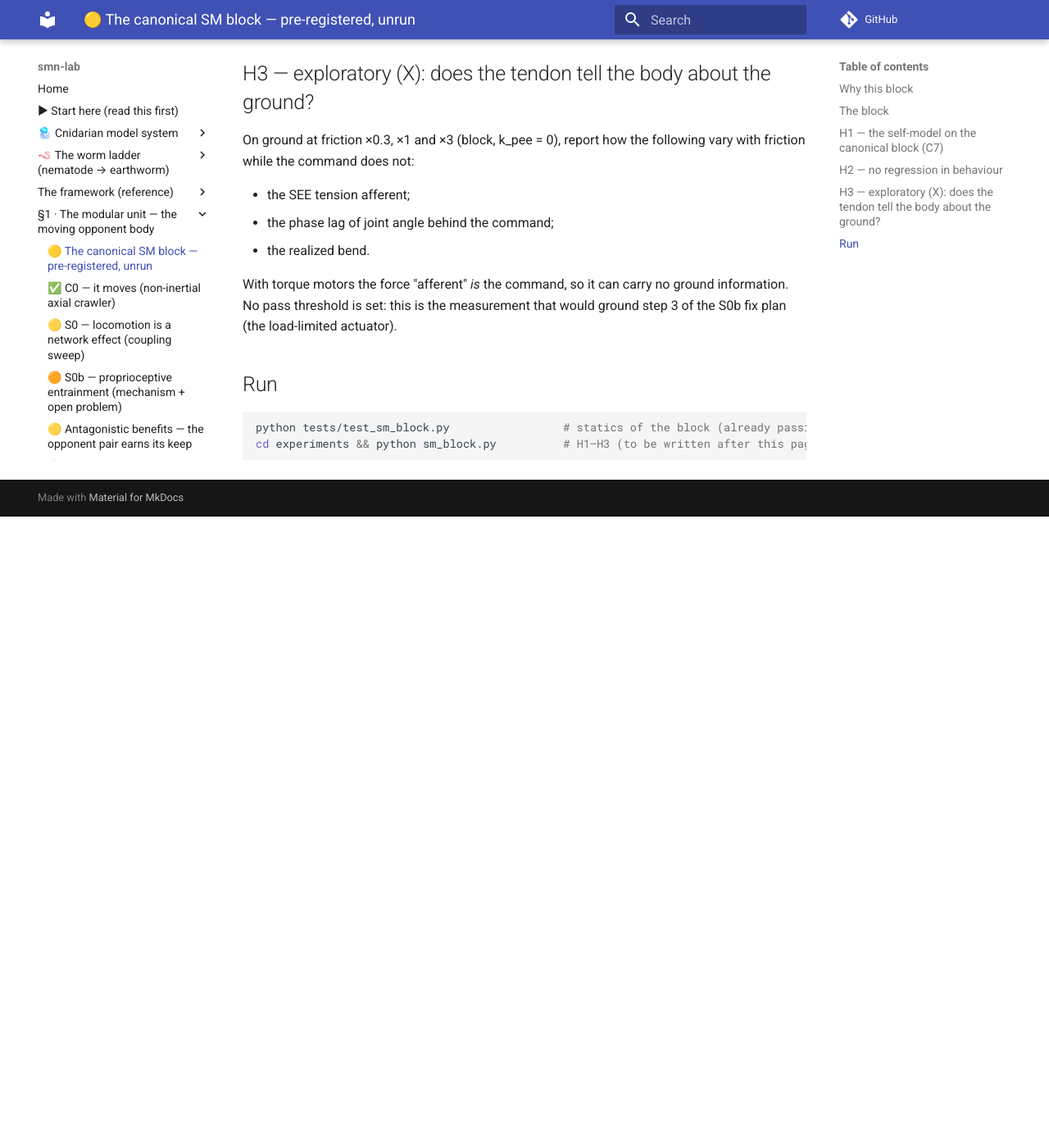
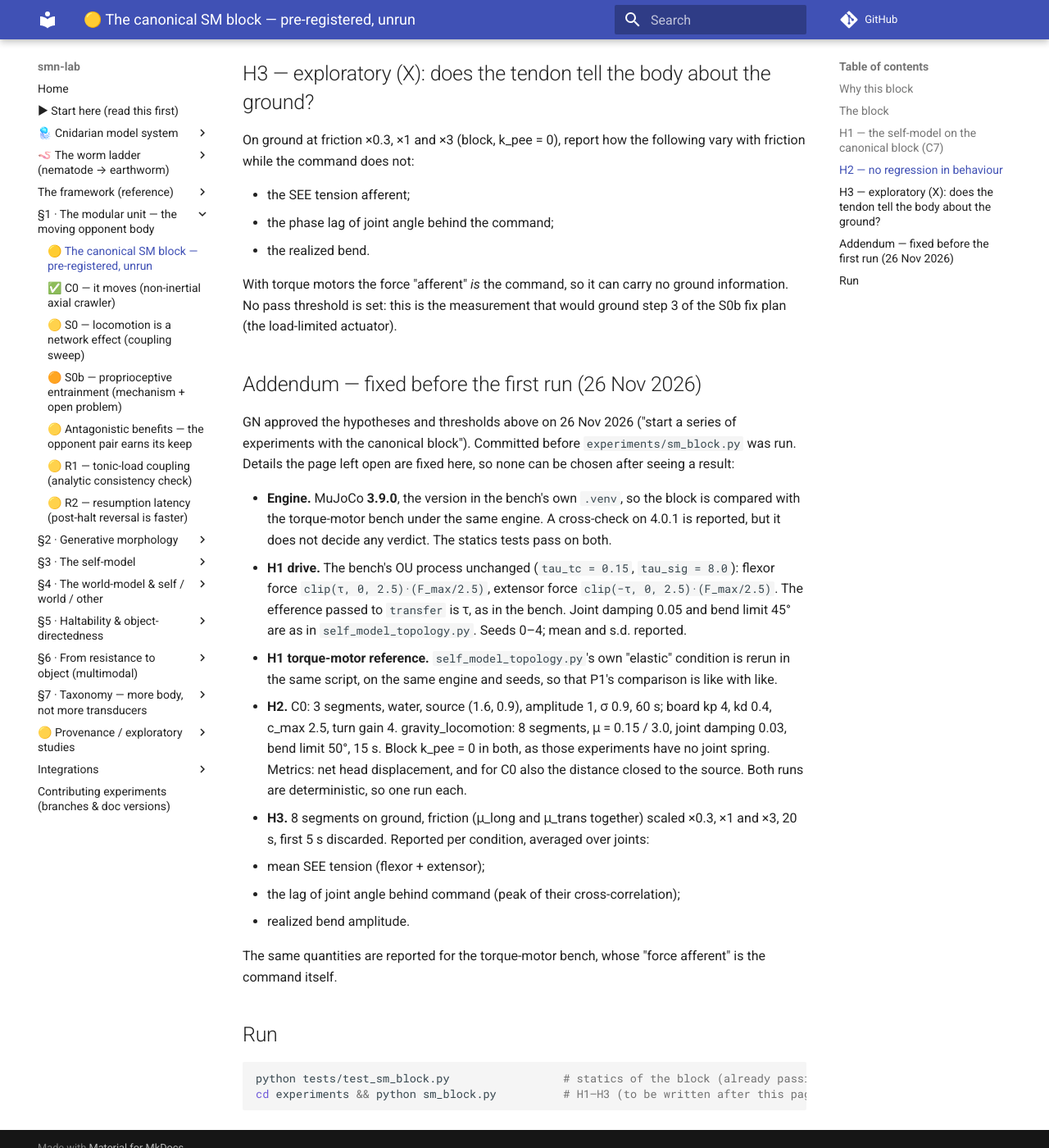
Before and after one commit to gnowgi/smn-lab, an MkDocs documentation site: the page built from docs/experiments/sm_block.md, in a window 1280 px wide and 1400 px high, scrolled down 3215 px. Shown: the whole window at 82% size. Built offline with MkDocs 1.6.1 and Material for MkDocs 9.7.7, drawn with Linux system fonts in a browser that asks for light colours; comment, search, counter and statistics services are not loaded; before the commit the page ends 3845 px from its top, so only the background shows below that.

Commit message:
sm_block pre-registration: addendum fixed before the first run (engine 3.9.0, open details)
Co-Authored-By: Claude Opus 5.5 <noreply@anthropic.com>
Claude-Session: https://claude.ai/code/session_019ko1BnRLkgAY7DrW5JkF4c

````diff
--- a/docs/experiments/sm_block.md
+++ b/docs/experiments/sm_block.md
@@ -121,6 +121,35 @@ With torque motors the force "afferent" *is* the command, so it can carry no gro
 No pass threshold is set: this is the measurement that would ground step 3 of the S0b fix plan
 (the load-limited actuator).
 
+## Addendum — fixed before the first run (26 Nov 2026)
+
+GN approved the hypotheses and thresholds above on 26 Nov 2026 ("start a series of experiments
+with the canonical block"). Committed before `experiments/sm_block.py` was run. Details the page
+left open are fixed here, so none can be chosen after seeing a result:
+
+- **Engine.** MuJoCo **3.9.0**, the version in the bench's own `.venv`, so the block is compared
+  with the torque-motor bench under the same engine. A cross-check on 4.0.1 is reported, but it
+  does not decide any verdict. The statics tests pass on both.
+- **H1 drive.** The bench's OU process unchanged (`tau_tc = 0.15`, `tau_sig = 8.0`): flexor force
+  `clip(τ, 0, 2.5)·(F_max/2.5)`, extensor force `clip(−τ, 0, 2.5)·(F_max/2.5)`. The efference
+  passed to `transfer` is τ, as in the bench. Joint damping 0.05 and bend limit 45° are as in
+  `self_model_topology.py`. Seeds 0–4; mean and s.d. reported.
+- **H1 torque-motor reference.** `self_model_topology.py`'s own "elastic" condition is rerun in
+  the same script, on the same engine and seeds, so that P1's comparison is like with like.
+- **H2.** C0: 3 segments, water, source (1.6, 0.9), amplitude 1, σ 0.9, 60 s; board kp 4, kd 0.4,
+  c_max 2.5, turn gain 4. gravity_locomotion: 8 segments, μ = 0.15 / 3.0, joint damping 0.03,
+  bend limit 50°, 15 s. Block k_pee = 0 in both, as those experiments have no joint spring.
+  Metrics: net head displacement, and for C0 also the distance closed to the source. Both runs
+  are deterministic, so one run each.
+- **H3.** 8 segments on ground, friction (μ_long and μ_trans together) scaled ×0.3, ×1 and ×3,
+  20 s, first 5 s discarded. Reported per condition, averaged over joints:
+  - mean SEE tension (flexor + extensor);
+  - the lag of joint angle behind command (peak of their cross-correlation);
+  - realized bend amplitude.
+
+  The same quantities are reported for the torque-motor bench, whose "force afferent" is the
+  command itself.
+
 ## Run
 
 ```bash
````
